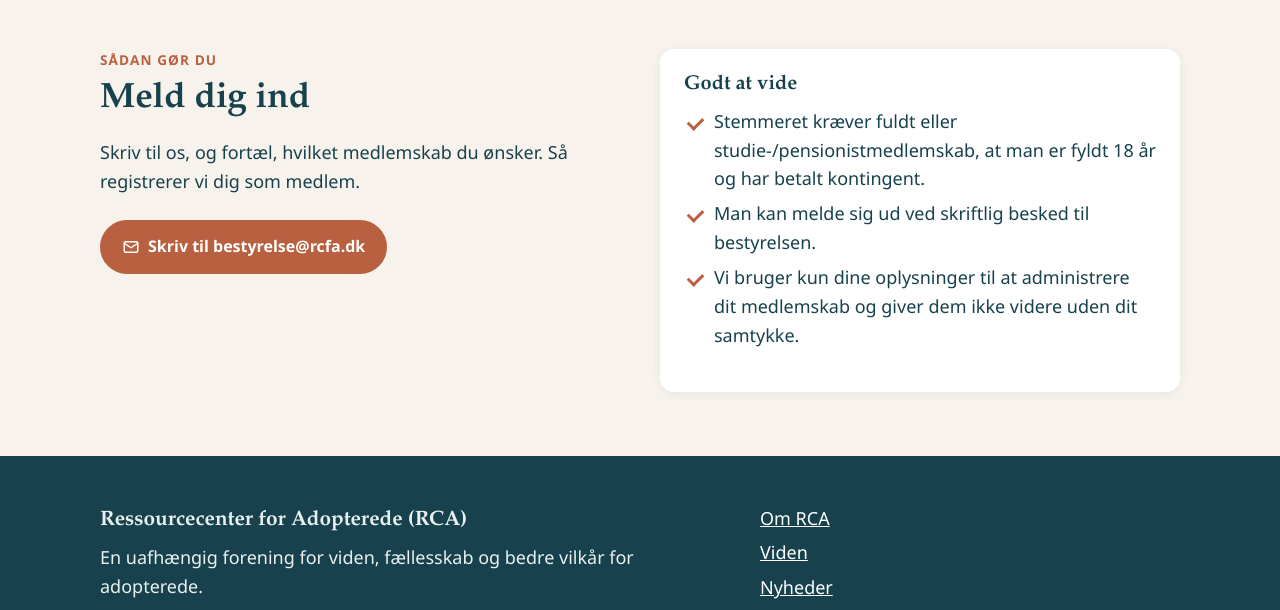
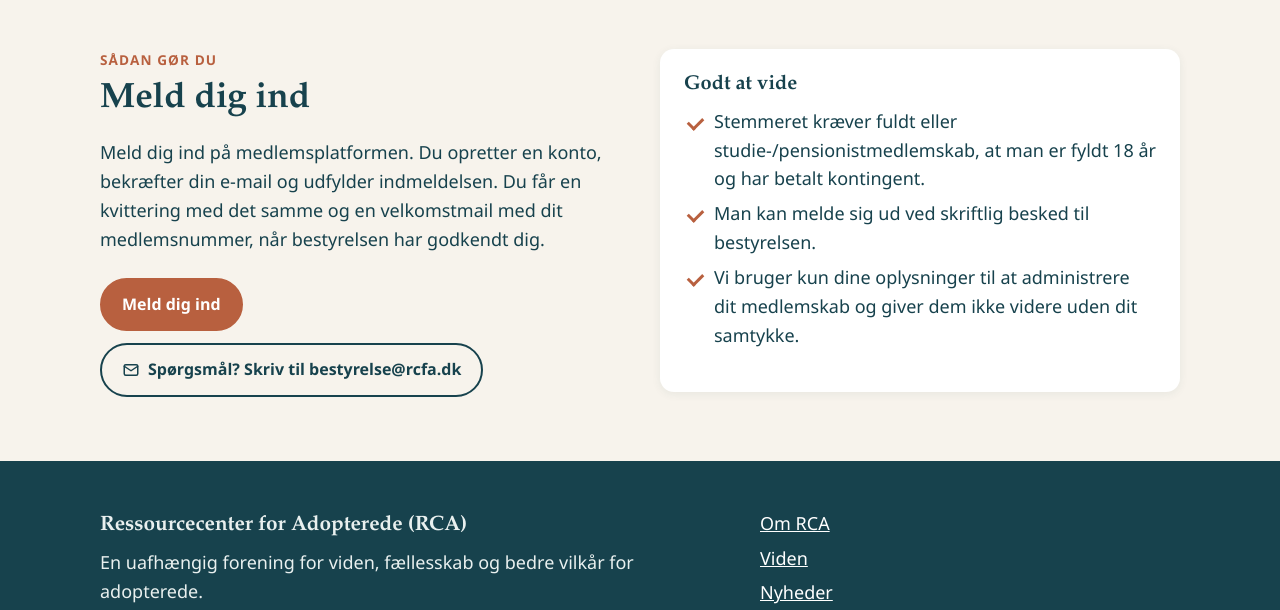
Before and after one commit to lemmykook-max/rca-website, an Eleventy site: page src/bliv-medlem.njk in a window 1280 px wide. Shown: the part 920-1530 px from the top of the page. Built offline with nearby package versions, Linux system fonts and the light colour scheme; Eleventy itself is replaced by a stand-in of ours; files that its build step writes are made by us from their sources.

Commit message:
Bliv medlem: knap til medlemsplatformen (kvittering og velkomstmail)
Co-Authored-By: Claude Opus 5.5 <noreply@anthropic.com>
Claude-Session: https://claude.ai/code/session_01KVpP3WkX2Rne8QS2PnSy1P

```diff
--- a/src/_data/medlemskab.json
+++ b/src/_data/medlemskab.json
@@ -34,11 +34,13 @@
   "note": "Den stiftende generalforsamling besluttede, at kontingentet er 0 kr. til at starte med. Frivillige donationer er velkomne, når foreningen har fået en bankkonto. Kontingentet tages op igen på en senere generalforsamling.",
   "saadan_eyebrow": "Sådan gør du",
   "saadan_overskrift": "Meld dig ind",
-  "saadan_tekst": "Skriv til os, og fortæl, hvilket medlemskab du ønsker. Så registrerer vi dig som medlem.",
+  "saadan_tekst": "Meld dig ind på medlemsplatformen. Du opretter en konto, bekræfter din e-mail og udfylder indmeldelsen. Du får en kvittering med det samme og en velkomstmail med dit medlemsnummer, når bestyrelsen har godkendt dig.",
   "godt_overskrift": "Godt at vide",
   "godt_at_vide": [
     "Stemmeret kræver fuldt eller studie-/pensionistmedlemskab, at man er fyldt 18 år og har betalt kontingent.",
     "Man kan melde sig ud ved skriftlig besked til bestyrelsen.",
     "Vi bruger kun dine oplysninger til at administrere dit medlemskab og giver dem ikke videre uden dit samtykke."
-  ]
+  ],
+  "saadan_knap": "Meld dig ind",
+  "saadan_link": "https://medlem.rcfa.dk/#/login"
 }
--- a/src/admin/config.yml
+++ b/src/admin/config.yml
@@ -245,6 +245,8 @@ collections:
           - { label: "Sådan gør du – lille overskrift", name: "saadan_eyebrow", widget: "string" }
           - { label: "Sådan gør du – overskrift", name: "saadan_overskrift", widget: "string" }
           - { label: "Sådan gør du – tekst", name: "saadan_tekst", widget: "text" }
+          - { label: "Sådan gør du – knaptekst", name: "saadan_knap", widget: "string", required: false }
+          - { label: "Sådan gør du – knaplink", name: "saadan_link", widget: "string", required: false }
           - { label: "Godt at vide – overskrift", name: "godt_overskrift", widget: "string" }
           - { label: "Godt at vide – punkter", name: "godt_at_vide", widget: "list", field: { label: "Punkt", name: "punkt", widget: "text" } }
 
--- a/src/bliv-medlem.njk
+++ b/src/bliv-medlem.njk
@@ -31,7 +31,7 @@ title: Bliv medlem
         <p class="eyebrow">{{ m.saadan_eyebrow }}</p>
         <h2>{{ m.saadan_overskrift }}</h2>
         <p>{{ m.saadan_tekst }}</p>
-        <div class="btns"><a class="btn terra" href="mailto:{{ site.email }}?subject=Medlemskab%20af%20RCA"><svg><use href="#i-mail"/></svg>Skriv til {{ site.email }}</a></div>
+        <div class="btns"><a class="btn terra" href="{{ m.saadan_link or 'https://medlem.rcfa.dk/#/login' }}">{{ m.saadan_knap or "Meld dig ind" }}</a><a class="btn ghost" href="mailto:{{ site.email }}?subject=Medlemskab%20af%20RCA"><svg><use href="#i-mail"/></svg>Spørgsmål? Skriv til {{ site.email }}</a></div>
       </div>
       <div class="card">
         <h3>{{ m.godt_overskrift }}</h3>
```
